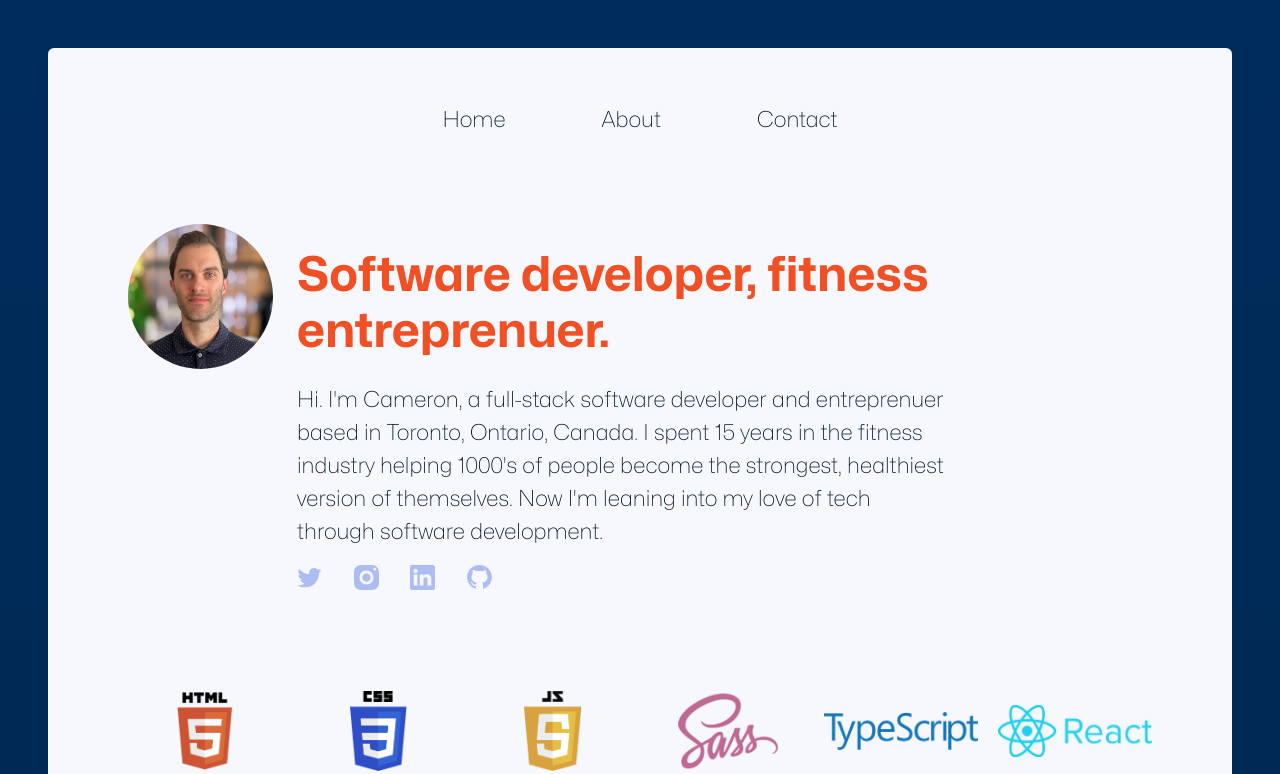
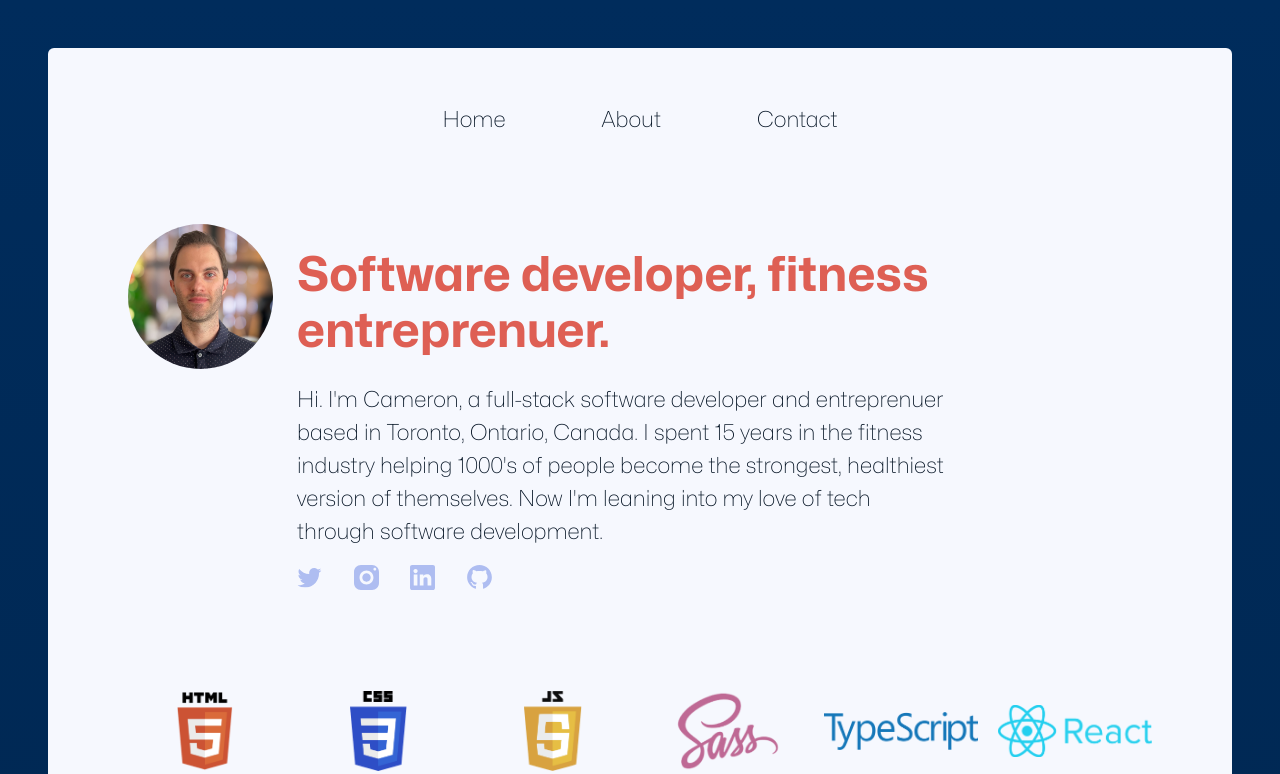
Before and after one commit to cameronmakarchuk/portfolio-site-client, a React (Create React App) app: page / in a window 1280 px wide. Shown: the top 774 px of the page. Built offline with nearby package versions, Linux system fonts and the light colour scheme.

Commit message:
chore: revert accent color

```diff
--- a/src/styles/partials/_variables.scss
+++ b/src/styles/partials/_variables.scss
@@ -19,7 +19,7 @@ $tertiary-dark: #00346b;
 $primary-background: #001933;
 $secondary-background: #00264f;
 
-$primary-accent: #F15025;
+$primary-accent: #de5f54;
 
 // BREAKPOINTS
 $tablet: 768px;
```
